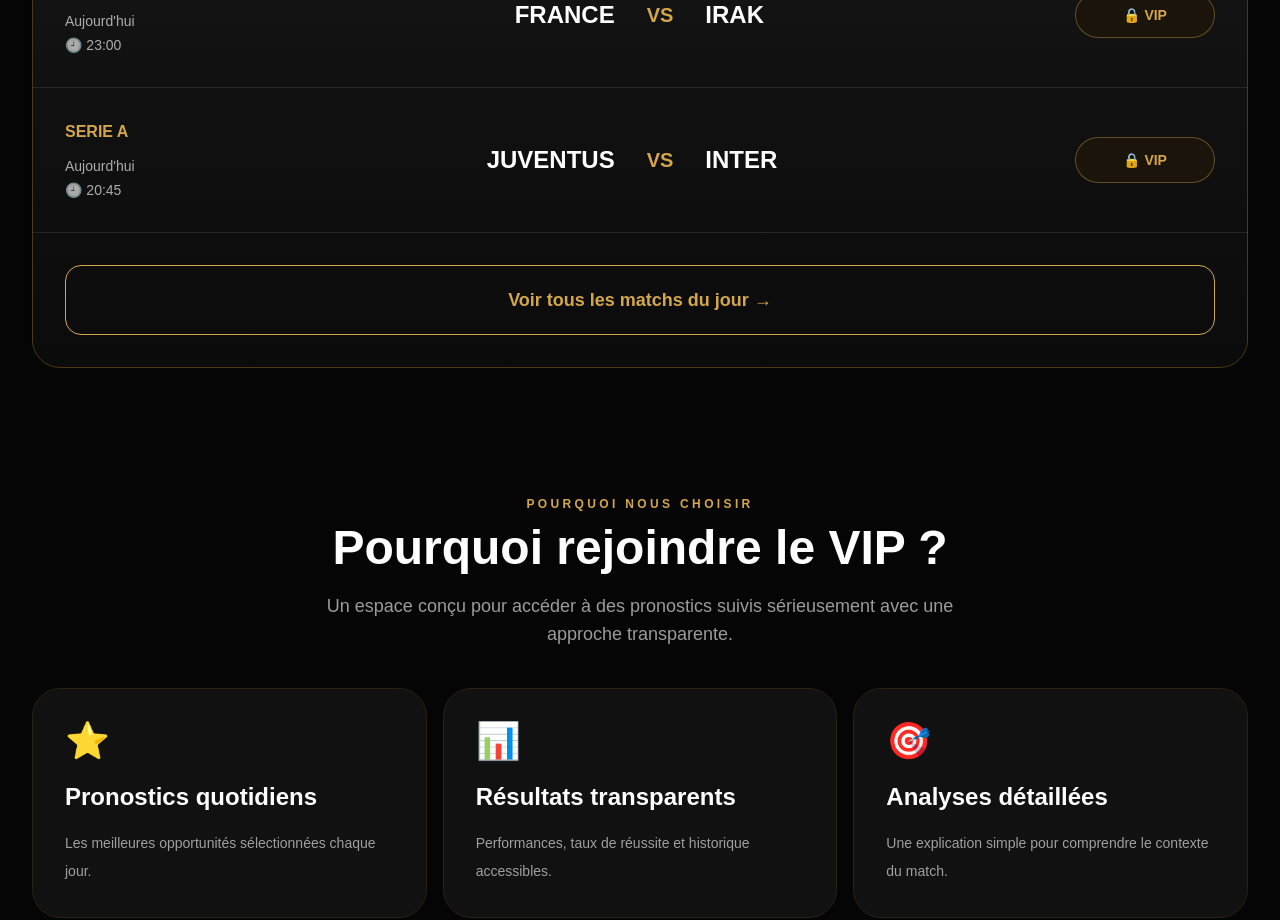
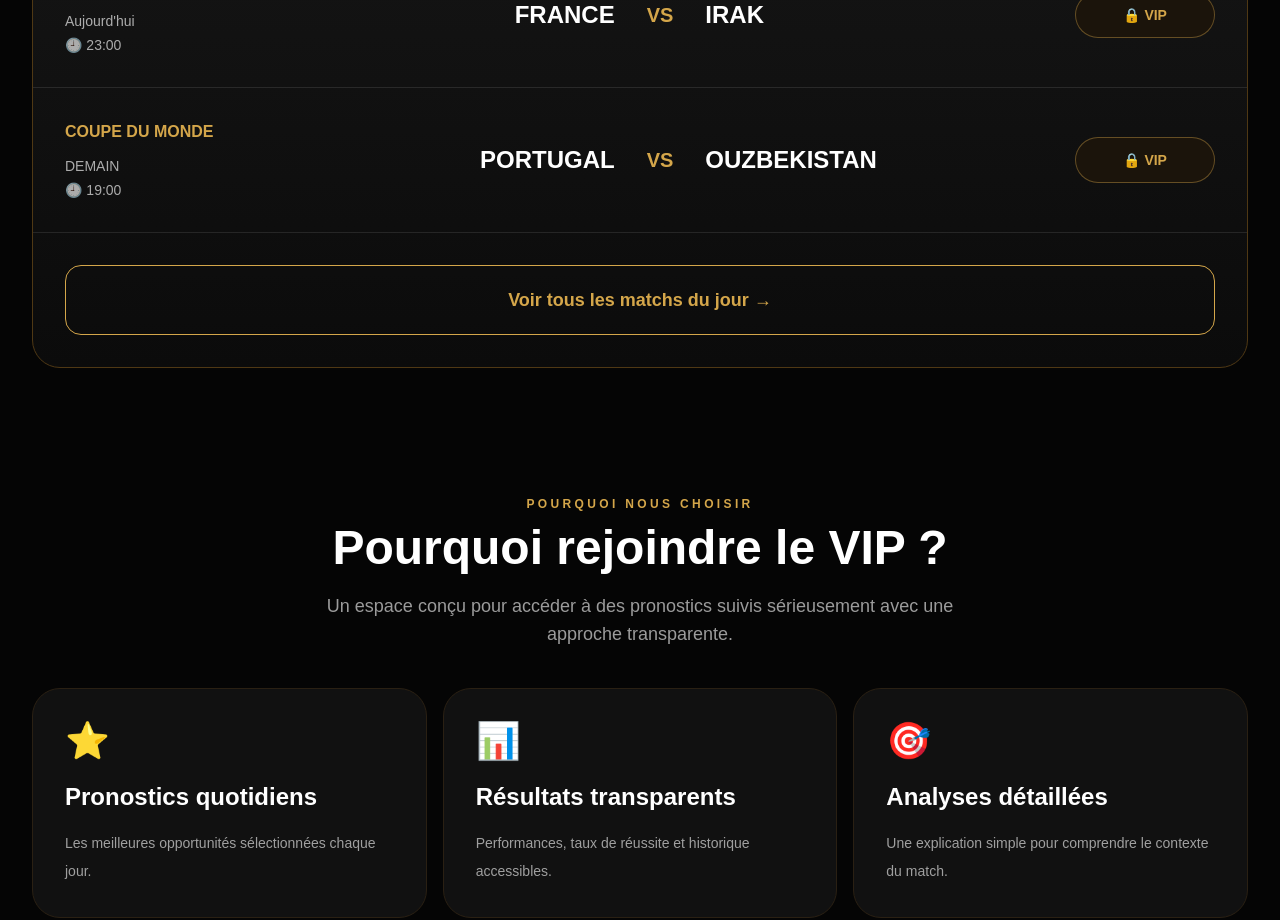
Before and after one commit to Enrick95/Invest-Pronos, a Next.js app: page / in a window 1280 px wide. Shown: the part 1280-2200 px from the top of the page. Built offline with nearby package versions, Linux system fonts and the light colour scheme.

Commit message:
Mise à jour matchs

```diff
--- a/app/page.tsx
+++ b/app/page.tsx
@@ -17,11 +17,11 @@ export default function Home() {
       away: "IRAK",
     },
     {
-      league: "SERIE A",
-      date: "Aujourd'hui",
-      time: "20:45",
-      home: "JUVENTUS",
-      away: "INTER",
+      league: "COUPE DU MONDE",
+      date: "DEMAIN",
+      time: "19:00",
+      home: "PORTUGAL",
+      away: "OUZBEKISTAN",
     },
   ];
 
```
